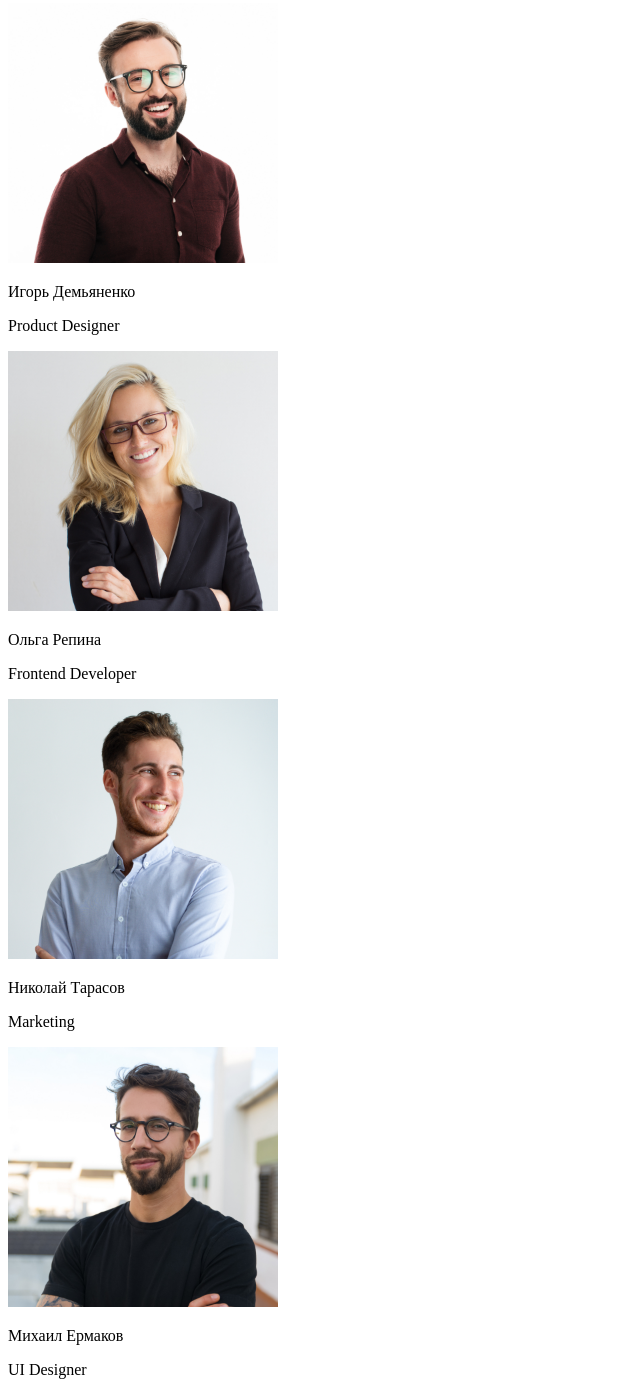
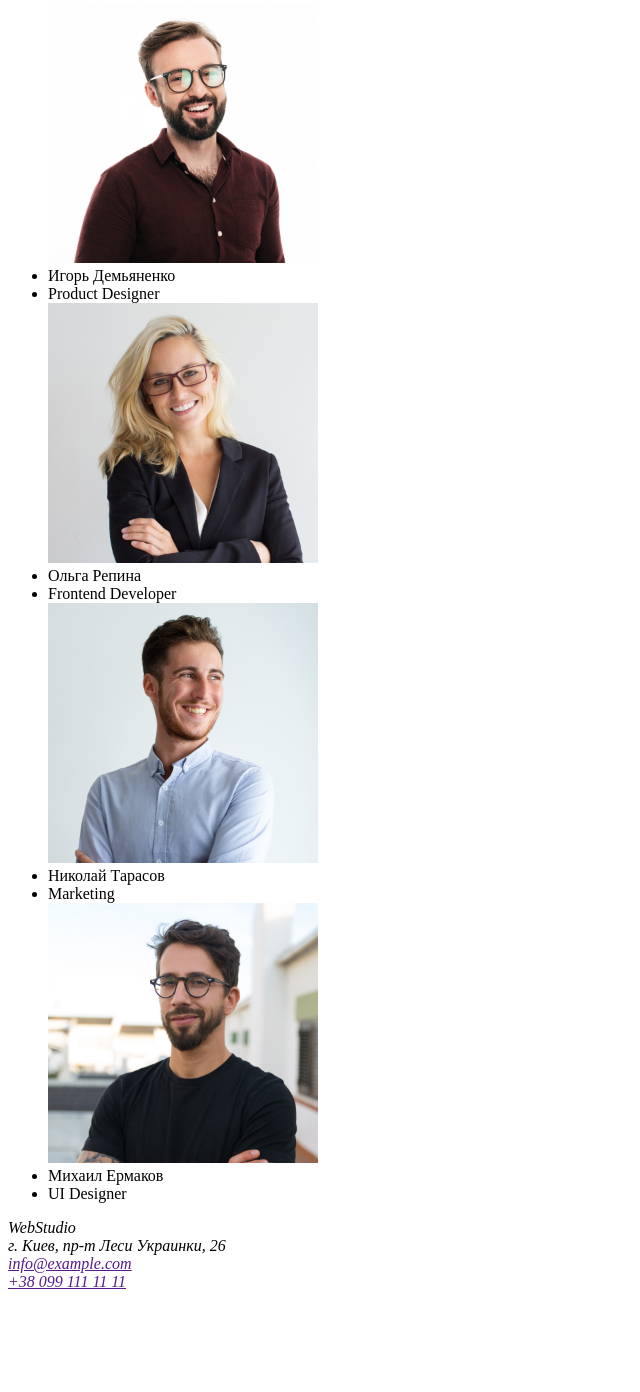
Before and after one commit to Ella2011/github-homework_1, a plain HTML site: page index.html in a window 1280 px wide. Shown: the part 1031-2423 px from the top of the page, without its empty margins (0-640 px from the left). After the commit the page ends 2330 px from the top, so only its background shows below. Drawn offline with Linux system fonts and the light colour scheme.

Commit message:
Сделал список вместо абзацев

```diff
--- a/index.html
+++ b/index.html
@@ -73,18 +73,20 @@
 
             <section>
                 <h2>Наша команда</h2>
+                <ul>
                     <img src="./img/4.jpg" alt="Игорь Демьяненко" width="270" />
-                    <p>Игорь Демьяненко</p>
-                    <p>Product Designer</p>
+                    <li>Игорь Демьяненко</li>
+                    <li>Product Designer</li>
                     <img src="./img/5.jpg" alt="Ольга Репина" width="270" />
-                    <p>Ольга Репина</p>
-                    <p>Frontend Developer</p>
+                    <li>Ольга Репина</li>
+                    <li>Frontend Developer</li>
                     <img src="./img/6.jpg" alt="Николай Тарасов" width="270" />
-                    <p>Николай Тарасов</p>
-                    <p>Marketing</p>
+                    <li>Николай Тарасов</li>
+                    <li>Marketing</li>
                     <img src="./img/7.jpg" alt="Михаил Ермаков" width="270" />
-                    <p>Михаил Ермаков</p>
-                    <p>UI Designer</p>
+                    <li>Михаил Ермаков</li>
+                    <li>UI Designer</li>
+                </ul>
             </section>
             </div>
     </main>
```
